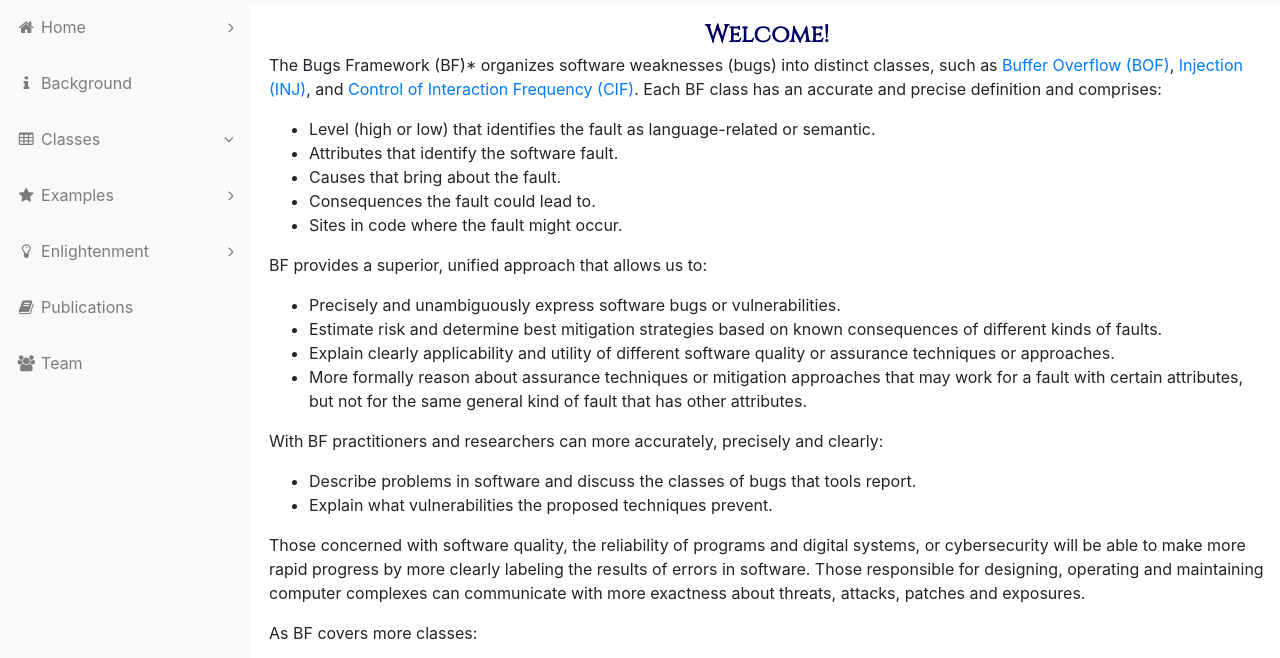
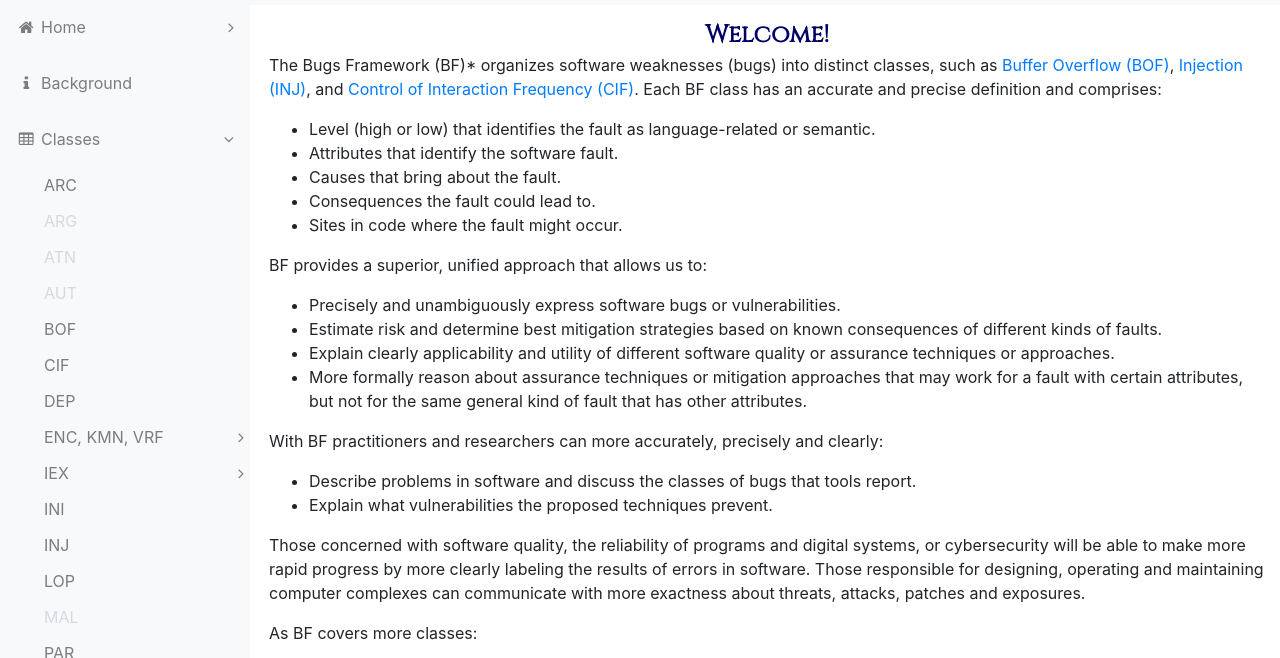
Before and after one commit to farhanadeem/BF, a plain HTML site: page index.html in a window 1280 px wide. Shown: the part 71-729 px from the top of the page. Drawn offline with Linux system fonts and the light colour scheme.

Commit message:
fixed index page

```diff
--- a/index.html
+++ b/index.html
@@ -86,7 +86,7 @@
             <i class="fa fa-fw fa-table"></i>
             <span class="nav-link-text">Classes</span>
           </a>
-          <ul class="sidenav-second-level collapse" id="collapseComponents3">
+          <ul class="sidenav-second-level collapse show" id="collapseComponents3">
             <li >
               <a href="Classes/ARC.html">
                                     ARC</a>
```
